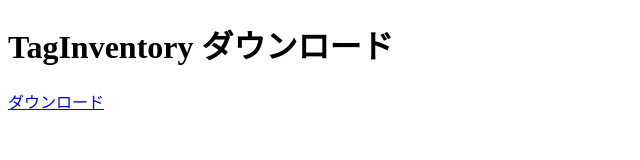
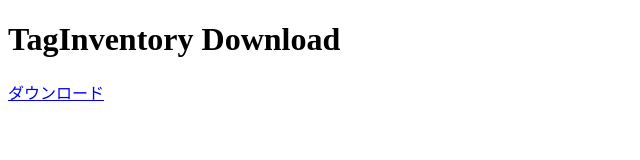
Before and after one commit to RFLocus/TagInventory-Realse, a plain HTML site: page index.html in a window 1280 px wide. Shown: the whole page, without its empty margins (0-640 px from the left). Drawn offline with Linux system fonts and the light colour scheme.

Commit message:
Update index.html

```diff
--- a/index.html
+++ b/index.html
@@ -3,10 +3,10 @@
 <head>
   <meta name="viewport" content="width=device-width" />
   <meta charset="utf-8">
-  <title>TagInventory ダウンロード</title>
+  <title>TagInventory Download</title>
 </head>
 <body>
-<h1>TagInventory ダウンロード</h1>
+<h1>TagInventory Download</h1>
 <a href="itms-services://?action=download-manifest&url=https://rflocus.github.io/TagInventory-Realse/manifest.plist">ダウンロード</a>
 </body>
 </html>
```
